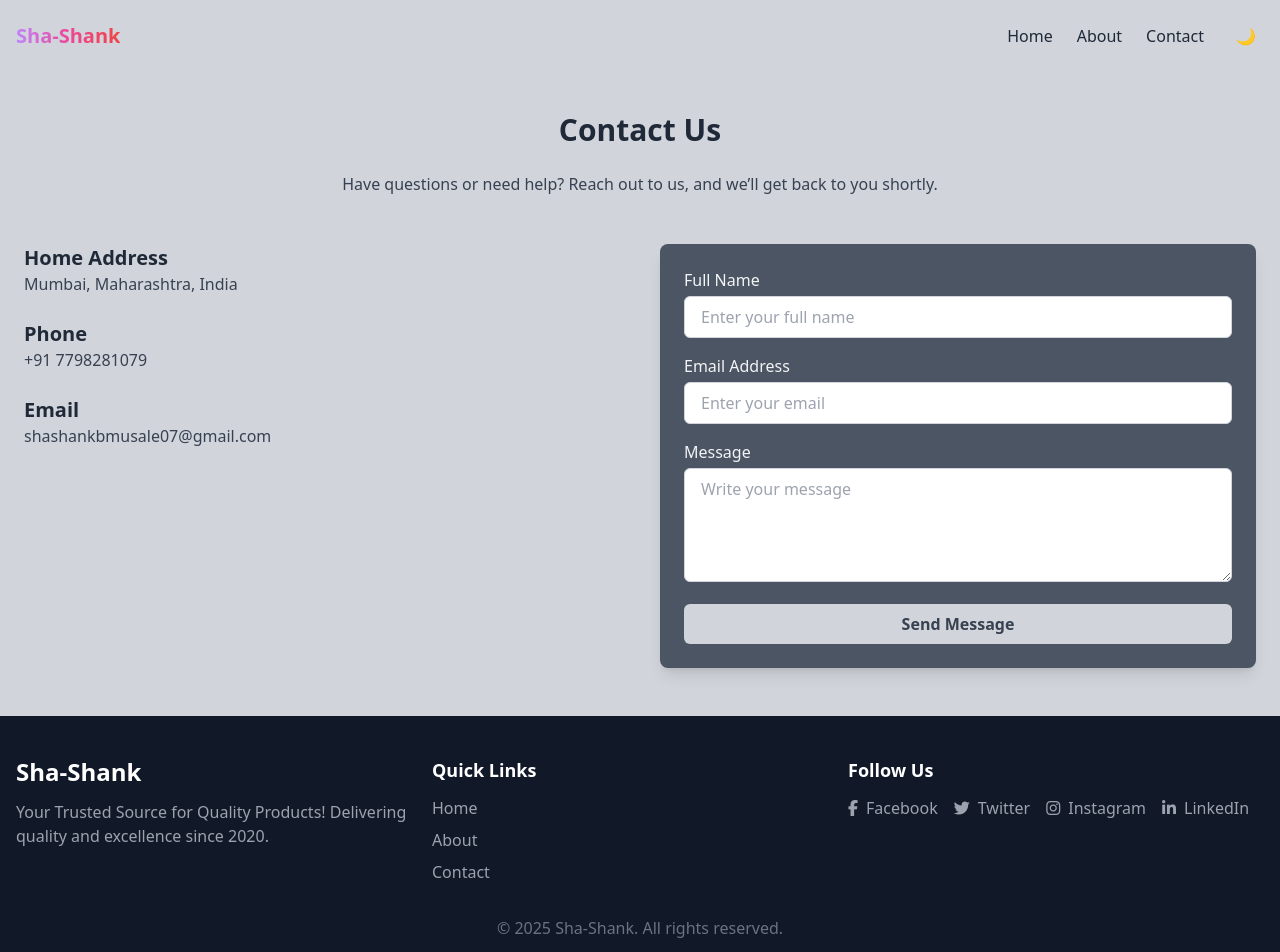
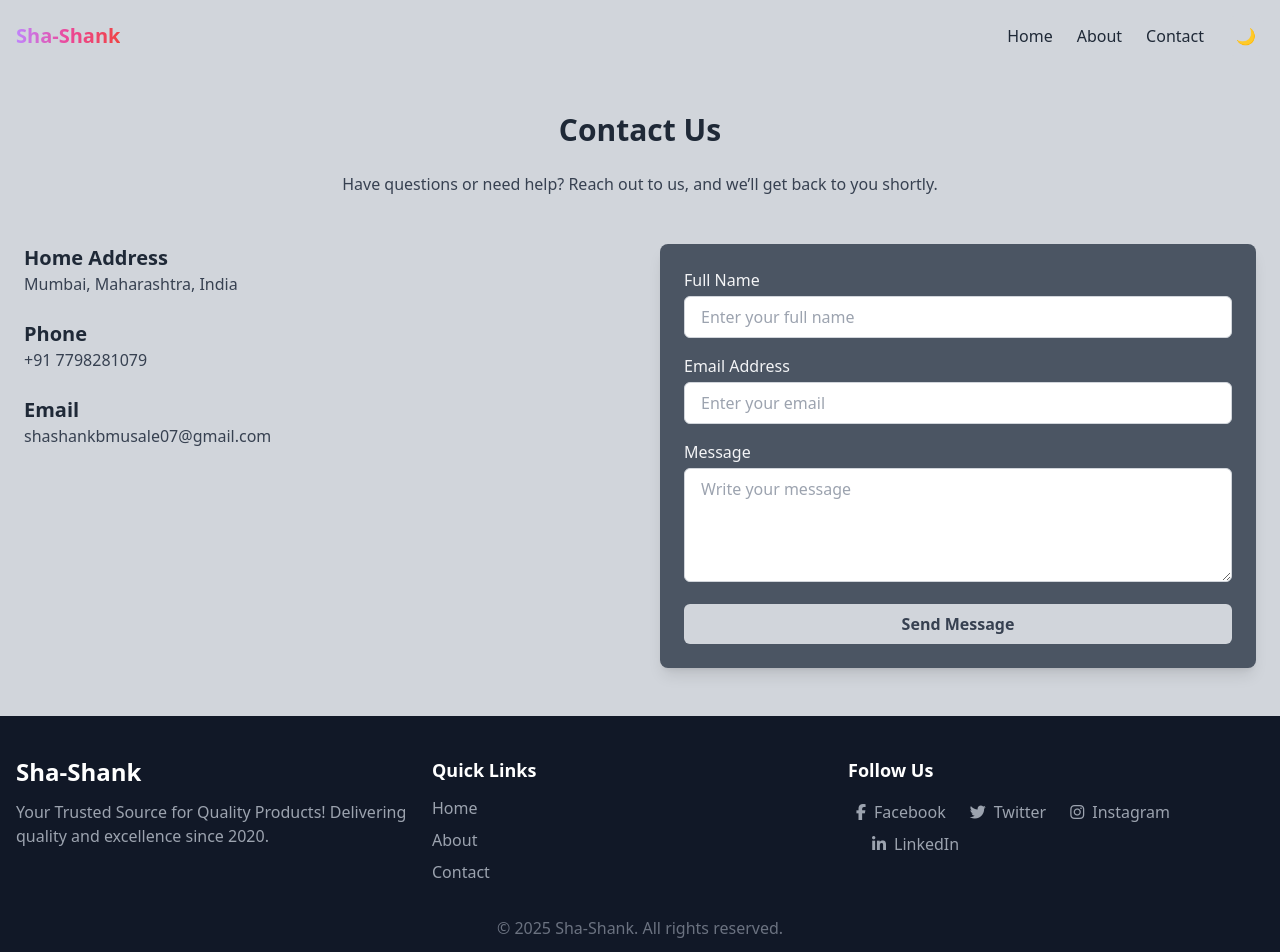
Before and after one commit to 779828/Demo-Site, a React (Vite) app: page /contact in a window 1280 px wide. Shown: the top 952 px of the page. Built offline with nearby package versions, Linux system fonts and the light colour scheme.

Commit message:
add links for social media

```diff
--- a/src/components/About.jsx
+++ b/src/components/About.jsx
@@ -27,7 +27,7 @@ const About = () => {
               customers.
             </p>
             <a
-              href="#"
+              href="/home"
               className="inline-block px-6 py-3 bg-gray-800 text-white rounded-xl hover:bg-gray-700 transition duration-300 dark:bg-gray-300 dark:text-black dark:hover:bg-gray-100 uppercase"
             >
               Learn More
--- a/src/components/Footer.jsx
+++ b/src/components/Footer.jsx
@@ -46,21 +46,38 @@ const Footer = () => {
           <div className="w-full md:w-1/3">
             <h3 className="text-lg font-semibold text-white mb-3">Follow Us</h3>
             <div className="flex space-x-4 flex-wrap">
-              {[
-                { name: "Facebook", icon: "fab fa-facebook-f" },
-                { name: "Twitter", icon: "fab fa-twitter" },
-                { name: "Instagram", icon: "fab fa-instagram" },
-                { name: "LinkedIn", icon: "fab fa-linkedin-in" },
-              ].map((social) => (
-                <a
-                  key={social.name}
-                  href="#"
-                  className="flex items-center text-gray-400 hover:text-white transition"
-                >
-                  <i className={`${social.icon} mr-2`}></i>
-                  {social.name}
-                </a>
-              ))}
+              <a
+                href="https://www.facebook.com/shashank.musale.37?mibextid=ZbWKwL"
+                className="flex items-center text-gray-400 hover:text-white transition"
+                target="_blank"
+              >
+                <i className="fab fa-facebook-f m-2"></i>
+                Facebook
+              </a>
+              <a
+                href="https://x.com/ShashankMusale1"
+                className="flex items-center text-gray-400 hover:text-white transition"
+                target="_blank"
+              >
+                <i className="fab fa-twitter m-2"></i>
+                Twitter
+              </a>
+              <a
+                href="https://www.instagram.com/shashank_.0712?utm_source=qr&igsh=OGlnc2p2eHd0MDY5"
+                className="flex items-center text-gray-400 hover:text-white transition"
+                target="_blank"
+              >
+                <i className="fab fa-instagram m-2"></i>
+                Instagram
+              </a>
+              <a
+                href="https://www.linkedin.com/in/shashank-musale-726b6021b"
+                className="flex items-center text-gray-400 hover:text-white transition"
+                target="_blank"
+              >
+                <i className="fab fa-linkedin-in m-2"></i>
+                LinkedIn
+              </a>
             </div>
           </div>
         </div>
--- a/src/components/Hero.jsx
+++ b/src/components/Hero.jsx
@@ -18,10 +18,10 @@ const Hero = () => {
             Get Started
           </a>
           <a
-            href="#learn-more"
+            href="/contact"
             className="uppercase bg-transparent border-2 border-gray-800 text-gray-800 transition duration-300 rounded-xl px-4 py-2 hover:bg-gray-800 hover:text-white dark:border-gray-300 dark:text-gray-300 dark:hover:bg-gray-300 dark:hover:text-black"
           >
-            Learn More
+            Contact Us
           </a>
         </div>
       </div>
--- a/src/components/Home.jsx
+++ b/src/components/Home.jsx
@@ -22,7 +22,7 @@ const Home = () => {
               Get Started
             </a>
             <a
-              href="#about"
+              href="/about"
               className="px-6 py-3 border border-black hover:text-gray-100 hover:bg-gray-800 dark:border-white dark:text-gray-100 font-semibold rounded-lg dark:hover:text-gray-800 dark:hover:bg-gray-100 transition"
             >
               Learn More
```
